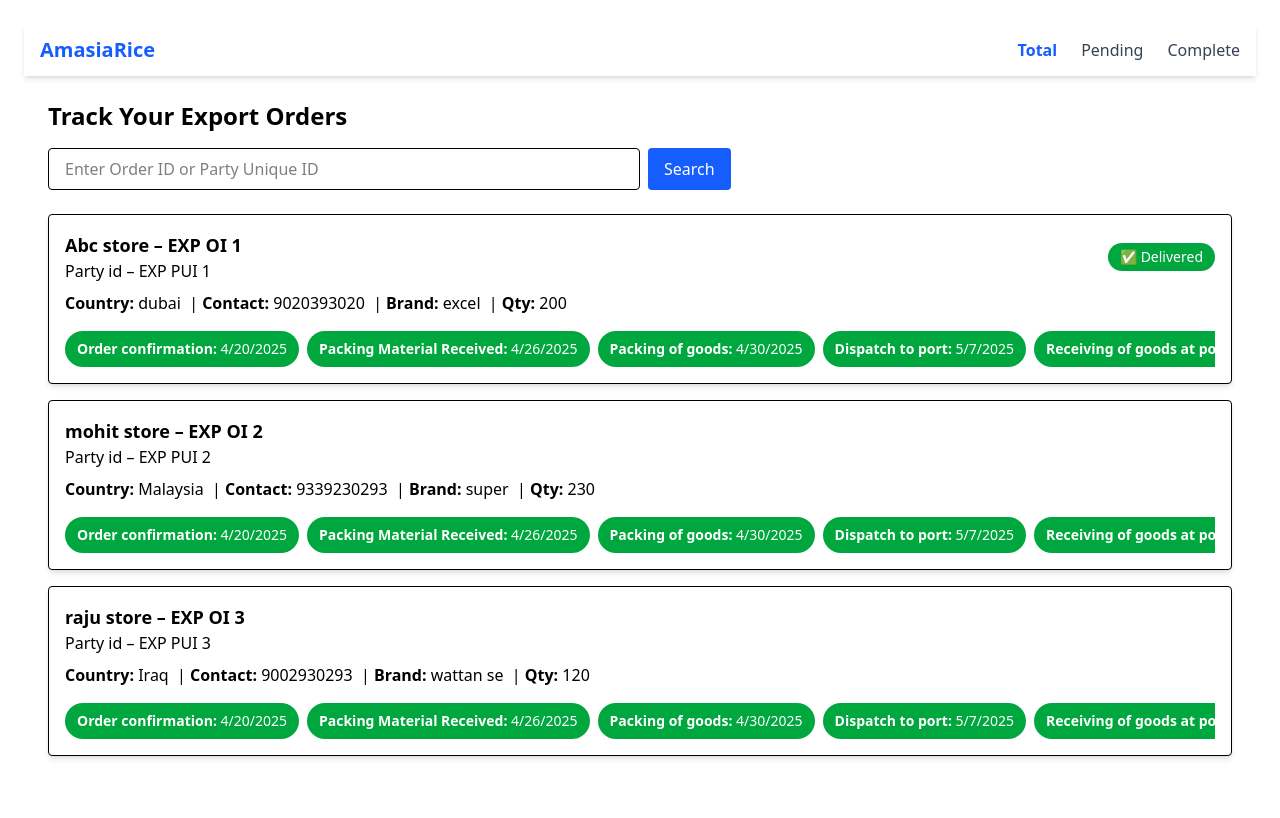
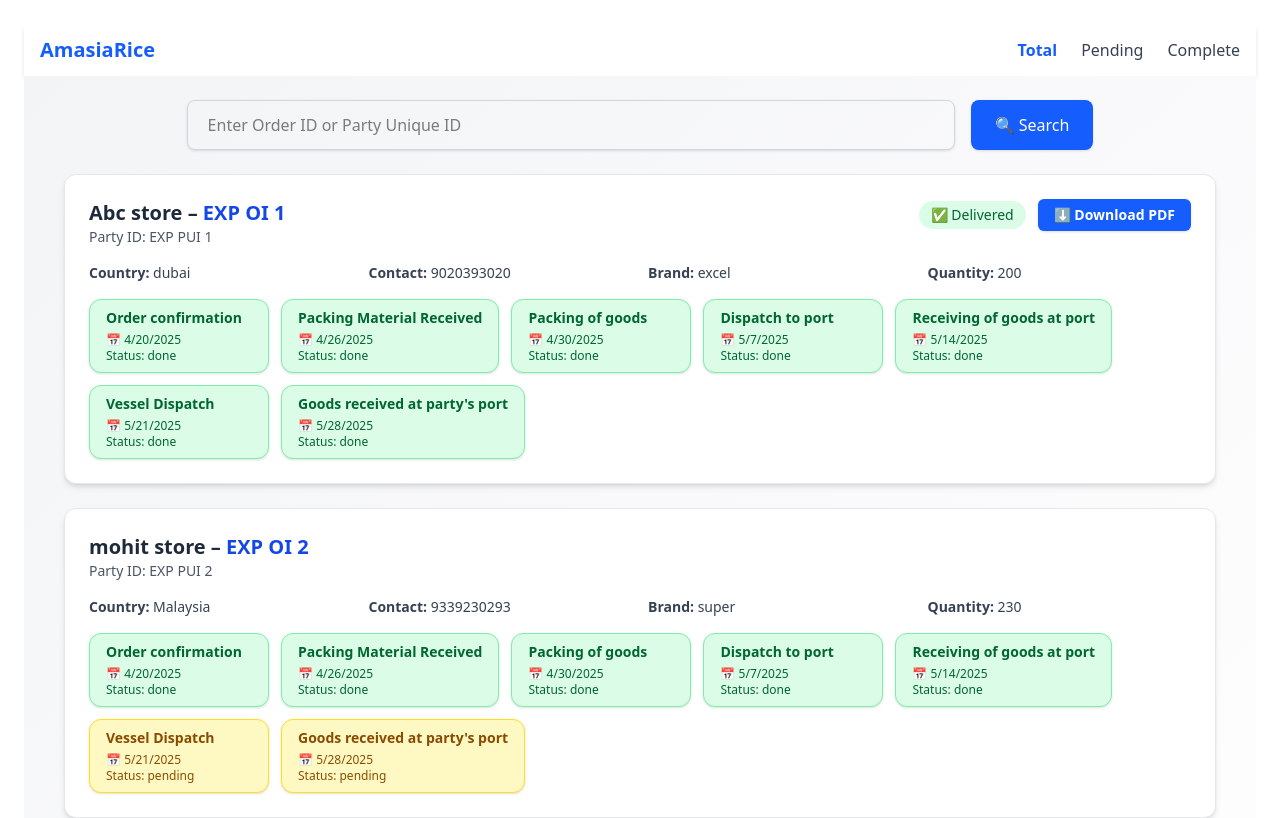
Before and after one commit to AmesiaRice/Navin_sir_dashboards, a Next.js app: page / in a window 1280 px wide. Shown: the top 818 px of the page. Built offline with nearby package versions, Linux system fonts and the light colour scheme.

Commit message:
ui update

```diff
--- a/src/app/components/ClientDashboard.jsx
+++ b/src/app/components/ClientDashboard.jsx
@@ -15,7 +15,6 @@ export default function ClientDashboard() {
 
   const handleSearch = () => {
     const search = inputID.trim().toLowerCase();
-
     const matches = mockOrders.filter(order =>
       (order.OrderID || '').toLowerCase() === search ||
       (order.PartyUniqueID || '').toLowerCase() === search
@@ -26,44 +25,60 @@ export default function ClientDashboard() {
       setError('');
     } else {
       setMatchedOrders([]);
-      setError('No orders found for that ID.');
+      setError('⚠️ No orders found for that ID.');
+      setTimeout(() => {
+        setError('');
+      }, 2000);
     }
   };
 
   const dataToDisplay = inputID.trim() && matchedOrders.length > 0 ? matchedOrders : allOrders;
 
   return (
-    <div className="p-6">
-      <h1 className="text-2xl font-bold mb-4">Track Your Export Orders</h1>
+    <div className="min-h-screen bg-gradient-to-br from-gray-100 to-white p-6">
+      <div className="max-w-6xl mx-auto">
+        {/* <h1 className="text-3xl font-bold text-blue-700 mb-6 text-center">📦 Track Your Export Orders</h1> */}
 
-      {/* 🔍 Input for Order ID / Party Unique ID */}
-      <div className="flex gap-2 mb-6">
+        {/* Search Bar */}
+        <div className="flex flex-col md:flex-row gap-4 mb-6 justify-center">
           <input
             type="text"
             value={inputID}
             onChange={(e) => setInputID(e.target.value)}
+            onKeyDown={(e)=>{
+              if(e.key==='Enter'){
+                handleSearch();
+              }
+            }}
             placeholder="Enter Order ID or Party Unique ID"
-          className="border px-4 py-2 rounded w-full md:w-1/2"
+            className="border border-gray-300 px-5 py-3 rounded-lg w-full md:w-2/3 shadow-sm focus:ring-2 focus:ring-blue-300 outline-none"
           />
           <button
             onClick={handleSearch}
-          className="bg-blue-600 text-white px-4 py-2 rounded"
+            className="bg-blue-600 hover:bg-blue-700 text-white px-6 py-3 rounded-lg font-medium shadow"
           >
-          Search
+            🔍 Search
           </button>
         </div>
 
-      {/* ❌ Error Message */}
-      {error && <p className="text-red-600 mb-4">{error}</p>}
+        {/* Error */}
+        {error && (
+          <div className="bg-red-100 border border-red-300 text-red-700 px-4 py-3 rounded mb-6 text-center">
+            {error}
+          </div>
+        )}
 
-      {/* ✅ Display All Matching Orders */}
-      {dataToDisplay.length > 0 && (
-        <div>
+        {/* Results */}
+        {dataToDisplay.length > 0 ? (
+          <div className="space-y-6">
             {dataToDisplay.map(order => (
               <OrderCard key={order.OrderID} order={order} />
             ))}
           </div>
+        ) : (
+          <p className="text-center text-gray-500">No orders to display.</p>
         )}
+      </div>
     </div>
   );
 }
--- a/src/app/components/OrderCard.jsx
+++ b/src/app/components/OrderCard.jsx
@@ -1,32 +1,71 @@
 'use client'
 import React from 'react';
 import ProgressBar from './ProgressBar';
+import jsPDF from 'jspdf';
 
 export default function OrderCard({ order }) {
   const isDelivered = order.Steps?.every(step => step.Status?.toLowerCase() === 'done');
 
+  const handleDownloadPDF = () => {
+    const doc = new jsPDF();
+
+    doc.setFontSize(14);
+    doc.text(`Export Order Summary`, 10, 10);
+
+    doc.setFontSize(12);
+    doc.text(`Party Name: ${order.PartyName}`, 10, 20);
+    doc.text(`Party ID: ${order.PartyUniqueID}`, 10, 30);
+    doc.text(`Order ID: ${order.OrderID}`, 10, 40);
+    doc.text(`Country: ${order.Country}`, 10, 50);
+    doc.text(`Brand: ${order.BrandName}`, 10, 60);
+    doc.text(`Quantity: ${order.Quantity}`, 10, 70);
+
+    let y = 80;
+    doc.text(`Order Progress:`, 10, y);
+
+    order.Steps.forEach((step, index) => {
+      y += 10;
+      doc.text(`${index + 1}. ${step.Step}`, 12, y);
+      y += 6;
+      doc.text(`Status: ${step.Status}`, 20, y);
+      doc.text(`Planned: ${new Date(step.Planned).toLocaleDateString()}`, 70, y);
+      doc.text(`Actual: ${step.Actual ? new Date(step.Actual).toLocaleDateString() : '—'}`, 130, y);
+    });
+
+    doc.save(`${order.OrderID}_ExportOrder.pdf`);
+  };
+
   return (
-    <div className="border p-4 mb-4 rounded shadow-md">
-      <div className="flex justify-between items-center mb-2">
+    <div className="border border-gray-200 p-6 mb-6 rounded-xl shadow-md bg-white hover:shadow-lg transition-all duration-300">
+      <div className="flex justify-between items-start mb-4">
         <div>
-          <h2 className="text-lg font-semibold">
-            {order.PartyName} – {order.OrderID}
+          <h2 className="text-xl font-bold text-gray-800">
+            {order.PartyName} – <span className="text-blue-700">{order.OrderID}</span>
           </h2>
-          <h2>Party id – {order.PartyUniqueID}</h2>
+          <p className="text-sm text-gray-600">Party ID: {order.PartyUniqueID}</p>
         </div>
+
         {isDelivered && (
-          <span className="bg-green-600 text-white px-3 py-1 text-sm rounded-full">
-            ✅ Delivered
-          </span>
+          <div className="flex items-center gap-3">
+            <span className="bg-green-100 text-green-800 px-3 py-1 rounded-full text-sm font-medium">
+              ✅ Delivered
+            </span>
+            <button
+              onClick={handleDownloadPDF}
+              className="bg-blue-600 hover:bg-blue-700 text-white px-4 py-1.5 rounded-md text-sm font-semibold shadow"
+            >
+              ⬇ Download PDF
+            </button>
+          </div>
         )}
       </div>
 
-      <p>
-        <strong>Country:</strong> {order.Country} &nbsp;|&nbsp;
-        <strong>Contact:</strong> {order.ContactNo} &nbsp;|&nbsp;
-        <strong>Brand:</strong> {order.BrandName} &nbsp;|&nbsp;
-        <strong>Qty:</strong> {order.Quantity}
-      </p>
+      <div className="grid grid-cols-2 md:grid-cols-4 gap-4 text-sm text-gray-700 mb-4">
+        <p><strong>Country:</strong> {order.Country}</p>
+        <p><strong>Contact:</strong> {order.ContactNo}</p>
+        <p><strong>Brand:</strong> {order.BrandName}</p>
+        <p><strong>Quantity:</strong> {order.Quantity}</p>
+      </div>
 
       <ProgressBar steps={order.Steps} />
     </div>
--- a/src/app/components/ProgressBar.jsx
+++ b/src/app/components/ProgressBar.jsx
@@ -3,23 +3,26 @@ import React from 'react';
 
 export default function ProgressBar({ steps }) {
   return (
-    <div className="flex text-sm overflow-x-auto gap-2 mt-4">
+    <div className="flex flex-wrap gap-3 mt-4">
       {steps.map((step, i) => {
-        const status = step.Status?.toLowerCase();
-        const isDone = status === 'done';
-        const isPending = status === 'pending';
+        const isDone = step.Status?.toLowerCase() === 'done';
+        const isPending = step.Status?.toLowerCase() === 'pending';
 
-        // Show Actual if exists, else Planned
-        const dateToShow = step.Actual || step.Planned || '';
-        const displayDate = dateToShow ? new Date(dateToShow).toLocaleDateString() : '—';
+        // Display actual date if available, else planned
+        const displayDate = step.Actual || step.Planned || '';
+        const dateLabel = displayDate ? new Date(displayDate).toLocaleDateString() : '—';
 
         return (
           <div
             key={i}
-            className={`px-3 py-2 rounded-full text-white whitespace-nowrap
-              ${isDone ? 'bg-green-600' : isPending ? 'bg-yellow-500' : 'bg-gray-400'}`}
+            className={`rounded-xl px-4 py-2 shadow-sm border text-sm font-medium flex flex-col items-start min-w-[180px] transition-all duration-200
+              ${isDone ? 'bg-green-100 border-green-300 text-green-800' :
+                isPending ? 'bg-yellow-100 border-yellow-300 text-yellow-800' :
+                  'bg-gray-100 border-gray-300 text-gray-700'}`}
           >
-            <strong>{step.Step}:</strong> {displayDate}
+            <div className="mb-1 font-semibold">{step.Step}</div>
+            <div className="text-xs">📅 {dateLabel}</div>
+            <div className="text-xs">Status: {step.Status || 'N/A'}</div>
           </div>
         );
       })}
```
Lines whose indentation alone changed are shown as unchanged.
